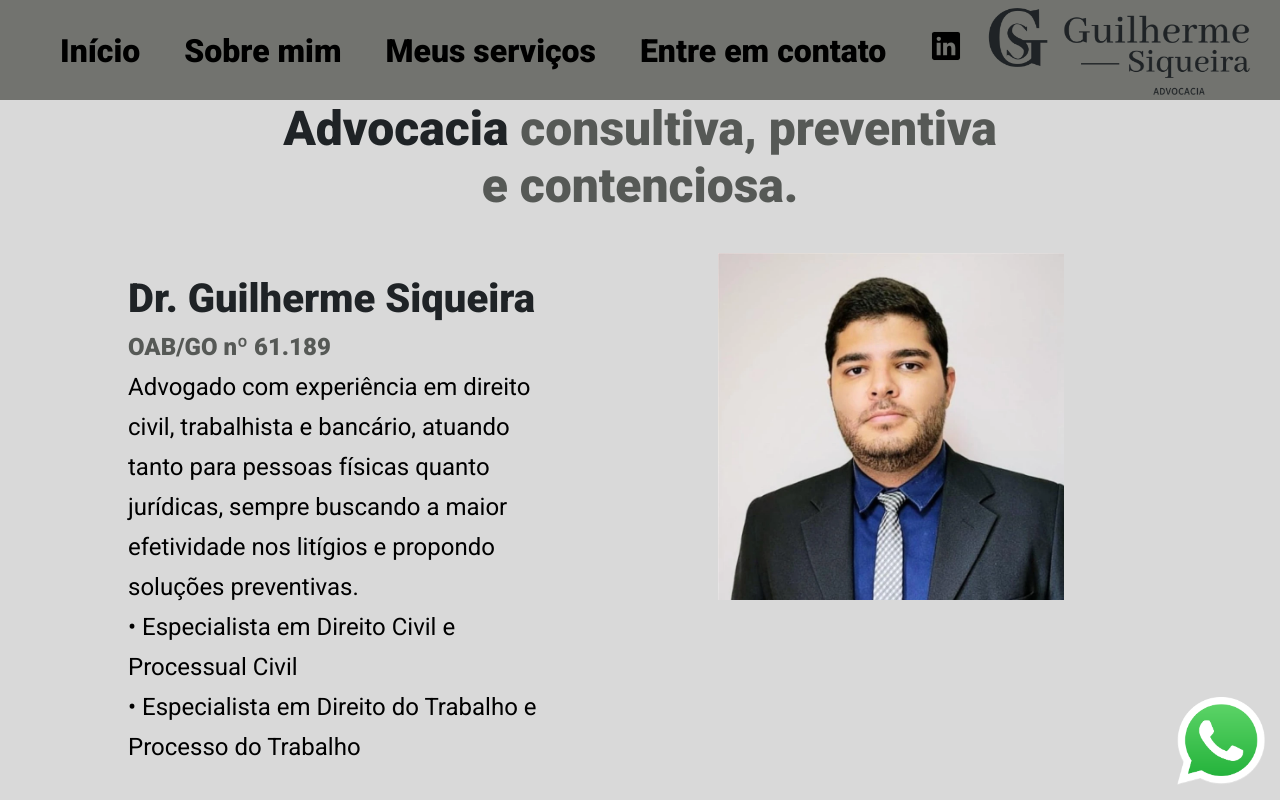
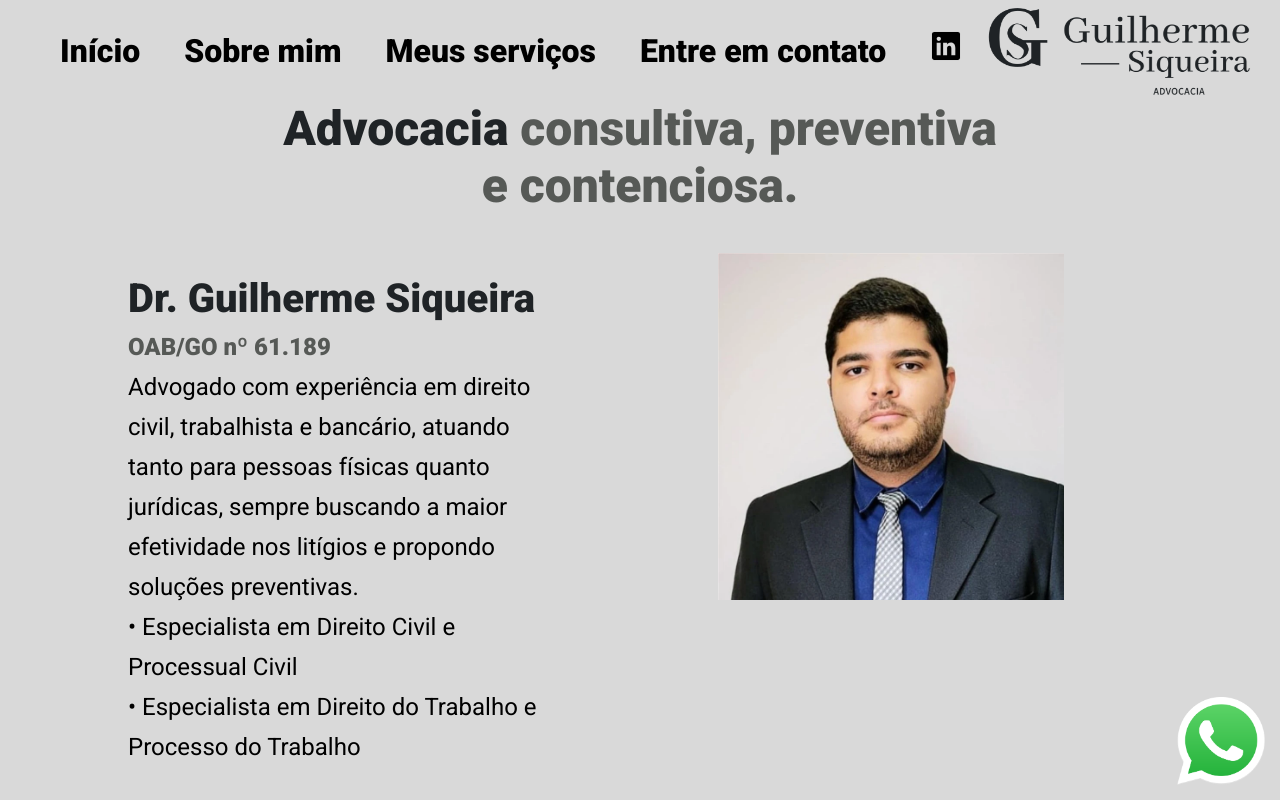
Before and after one commit to Advguilhermesiqueira/site, a plain HTML site: page index.html in a window 1280 px wide. Shown: the top 800 px of the page. Drawn offline with nearby package versions, Linux system fonts and the light colour scheme; a web font is replaced by a local one.

Commit message:
Update styles.css

```diff
--- a/assets/css/styles.css
+++ b/assets/css/styles.css
@@ -61,7 +61,7 @@ a:hover {
 }
 
 nav {
-  background-color: #72736F;
+  background-color: #D9d9d9;
   font-weight: 600;
   display: flex;
   justify-content: space-between;
@@ -95,7 +95,7 @@ nav {
 /* Style the links inside the navigation bar */
 .topnav a {
   color: #000000;
-  background-color: #72736F;
+  background-color: #d9d9d9;
   text-align: center;
   padding: 15px 20px;
   text-decoration: none;
```
